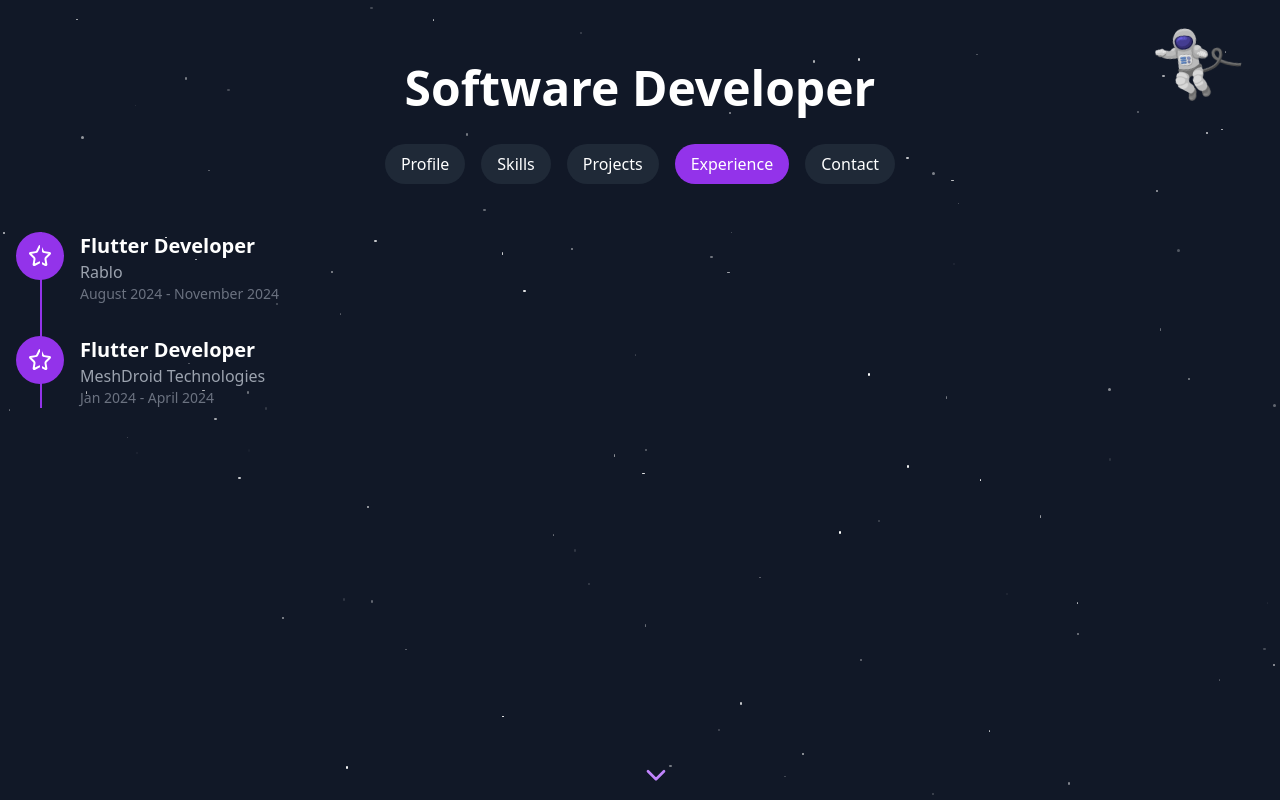
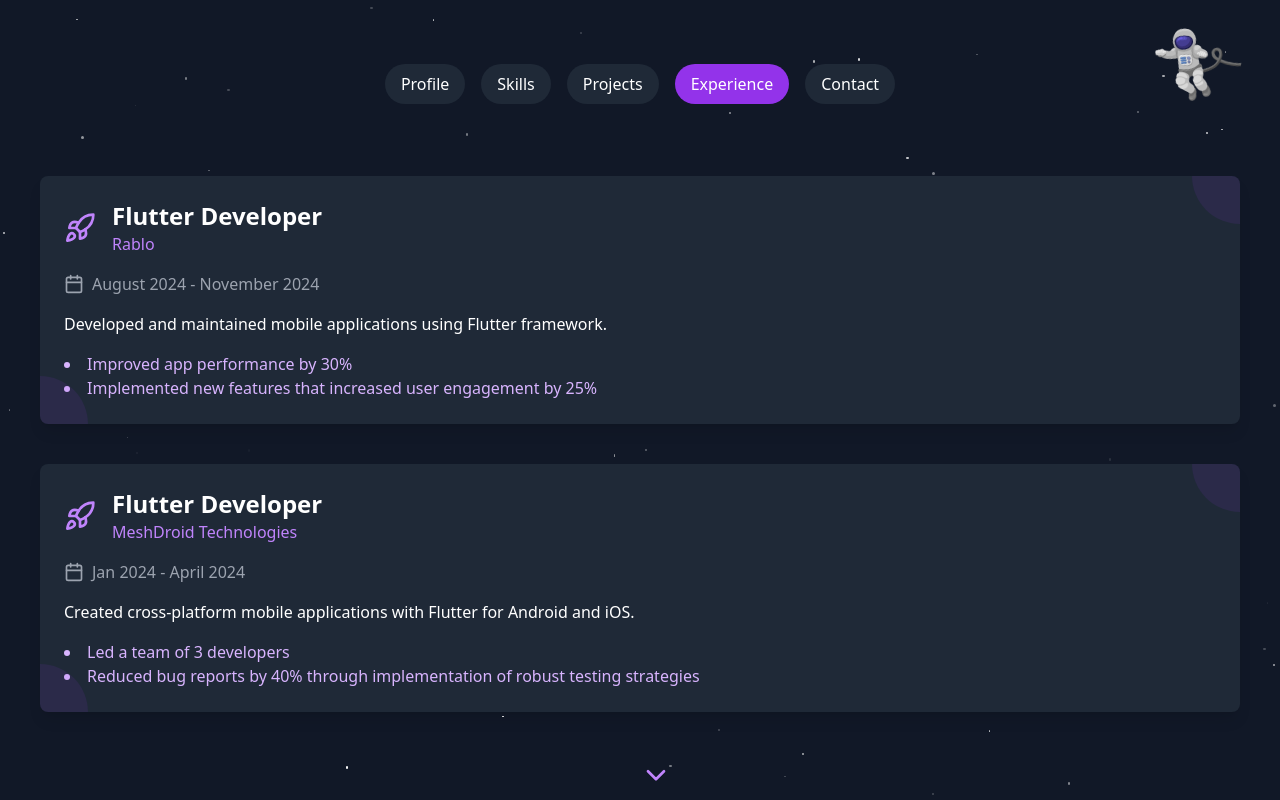
Before and after one commit to ani-sh-arma/portfolio, a React (Vite) app: page / in a window 1280 px wide. Both pictures are taken after a click on the button "Experience". Built offline with nearby package versions, Linux system fonts and the light colour scheme.

Commit message:
UI updates

```diff
--- a/src/components/space-portfolio.tsx
+++ b/src/components/space-portfolio.tsx
@@ -1,7 +1,16 @@
 // 'use client'
 import { useState } from "react";
 import { motion } from "framer-motion";
-import { ChevronDown, Code, Linkedin, Mail, Star, Github, X } from "lucide-react";
+import {
+  ChevronDown,
+  Code,
+  Linkedin,
+  Mail,
+  Rocket,
+  Calendar,
+  Github,
+  Twitter,
+} from "lucide-react";
 import astronaut2 from "../assets/astronaut2.png";
 import profile from "../assets/profile.jpg";
 
@@ -51,13 +60,27 @@ export function SpacePortfolioComponent() {
       role: "Flutter Developer",
       company: "Rablo",
       period: "August 2024 - November 2024",
+      description:
+        "Developed and maintained mobile applications using Flutter framework.",
+      achievements: [
+        "Improved app performance by 30%",
+        "Implemented new features that increased user engagement by 25%",
+      ],
     },
     {
       role: "Flutter Developer",
       company: "MeshDroid Technologies",
       period: "Jan 2024 - April 2024",
+      description:
+        "Created cross-platform mobile applications with Flutter for Android and iOS.",
+      achievements: [
+        "Led a team of 3 developers",
+        "Reduced bug reports by 40% through implementation of robust testing strategies",
+      ],
     },
   ];
+
+  const navItems = ["profile", "skills", "projects", "experience", "contact"];
 
   return (
     <div className="min-h-screen bg-gray-900 text-white overflow-hidden relative">
@@ -101,25 +124,21 @@ export function SpacePortfolioComponent() {
 
       {/* Main content */}
       <div className="container mx-auto px-4 py-16 relative z-10">
-        <h1 className="text-5xl font-bold mb-8 text-center">
-          Software Developer
-        </h1>
-
         {/* Navigation */}
-        <nav className="mb-12 flex justify-center space-x-4 overflow-auto">
-          {["profile", "skills", "projects", "experience", "contact"].map(
-            (section) => (
+        <nav className="mb-12 flex justify-center overflow-hidden w-full">
+          <div className="flex space-x-4 overflow-x-auto whitespace-nowrap scrollbar-hide">
+            {navItems.map((section) => (
               <button
                 key={section}
                 onClick={() => setActiveSection(section)}
-                className={`px-4 py-2 rounded-full ${
+                className={`px-4 py-2 rounded-full flex-shrink-0 ${
                   activeSection === section ? "bg-purple-600" : "bg-gray-800"
                 } hover:bg-purple-500 transition-colors`}
               >
                 {section.charAt(0).toUpperCase() + section.slice(1)}
               </button>
-            )
-          )}
+            ))}
+          </div>
         </nav>
 
         {/* Profile Section */}
@@ -135,6 +154,9 @@ export function SpacePortfolioComponent() {
               className="w-48 h-48 rounded-full mx-auto mb-4"
             />
             <h2 className="text-3xl font-bold mb-2">Anish Sharma</h2>
+            {/* <h2 className="text-2xl font-bold mb-8 text-center">
+              Software Developer
+            </h2> */}
             <p className="text-xl text-gray-400 mb-4">
               Exploring the digital universe, one commit at a time
             </p>
@@ -198,27 +220,38 @@ export function SpacePortfolioComponent() {
           <motion.div
             initial={{ opacity: 0 }}
             animate={{ opacity: 1 }}
-            className="relative"
+            className="space-y-10 p-6"
           >
             {experiences.map((exp, index) => (
               <motion.div
                 key={exp.role}
-                className="mb-8 flex"
+                className="bg-gray-800 rounded-lg p-6 shadow-lg relative overflow-hidden hover:cursor-pointer"
                 initial={{ x: index % 2 === 0 ? -50 : 50, opacity: 0 }}
                 animate={{ x: 0, opacity: 1 }}
                 transition={{ delay: index * 0.2 }}
+                whileHover={{ scale: 1.02 }}
               >
-                <div className="flex-shrink-0 w-12 h-12 rounded-full bg-purple-600 flex items-center justify-center">
-                  <Star className="w-6 h-6" />
+                <div className="flex items-center mb-4">
+                  <Rocket className="w-8 h-8 text-purple-400 mr-4" />
+                  <div>
+                    <h3 className="text-2xl font-bold">{exp.role}</h3>
+                    <p className="text-purple-400">{exp.company}</p>
+                  </div>
                 </div>
-                <div className="ml-4">
-                  <h3 className="text-xl font-bold">{exp.role}</h3>
-                  <p className="text-gray-400">{exp.company}</p>
-                  <p className="text-sm text-gray-500">{exp.period}</p>
+                <div className="flex items-center mb-4 text-gray-400">
+                  <Calendar className="w-5 h-5 mr-2" />
+                  <p>{exp.period}</p>
                 </div>
+                <p className="mb-4">{exp.description}</p>
+                <ul className="list-disc list-inside text-purple-300">
+                  {exp.achievements.map((achievement, i) => (
+                    <li key={i}>{achievement}</li>
+                  ))}
+                </ul>
+                <div className="absolute top-0 right-0 w-24 h-24 bg-purple-600 rounded-full opacity-10 -mr-12 -mt-12" />
+                <div className="absolute bottom-0 left-0 w-24 h-24 bg-purple-600 rounded-full opacity-10 -ml-12 -mb-12" />
               </motion.div>
             ))}
-            <div className="absolute top-0 bottom-0 left-6 w-0.5 bg-purple-600" />
           </motion.div>
         )}
 
@@ -235,20 +268,35 @@ export function SpacePortfolioComponent() {
               something amazing together!
             </p>
             <div className="flex justify-center space-x-4">
-              <a href="mailto:anisharma030@gmail.com" className="text-purple-400 hover:text-purple-300">
+              <a
+                href="mailto:anisharma030@gmail.com"
+                className="text-purple-400 hover:text-purple-300"
+              >
                 <Mail className="w-8 h-8" />
               </a>
-              <a href="https://dev.to/ani-sh-arma" className="text-purple-400 hover:text-purple-300">
+              <a
+                href="https://dev.to/ani-sh-arma"
+                className="text-purple-400 hover:text-purple-300"
+              >
                 <Code className="w-8 h-8" />
               </a>
-              <a href="https://www.linkedin.com/in/anish-sharma-71b38a25a/" className="text-purple-400 hover:text-purple-300">
+              <a
+                href="https://www.linkedin.com/in/anish-sharma-71b38a25a/"
+                className="text-purple-400 hover:text-purple-300"
+              >
                 <Linkedin className="w-8 h-8" />
               </a>
-              <a href="https://github.com/ani-sh-arma" className="text-purple-400 hover:text-purple-300">
+              <a
+                href="https://github.com/ani-sh-arma"
+                className="text-purple-400 hover:text-purple-300"
+              >
                 <Github className="w-8 h-8" />
               </a>
-              <a href="https://x.com/ani_sh_armaa" className="text-purple-400 hover:text-purple-300">
-                <X className="w-8 h-8" />
+              <a
+                href="https://x.com/ani_sh_armaa"
+                className="text-purple-400 hover:text-purple-300"
+              >
+                <Twitter className="w-8 h-8" />
               </a>
             </div>
           </motion.div>
```
